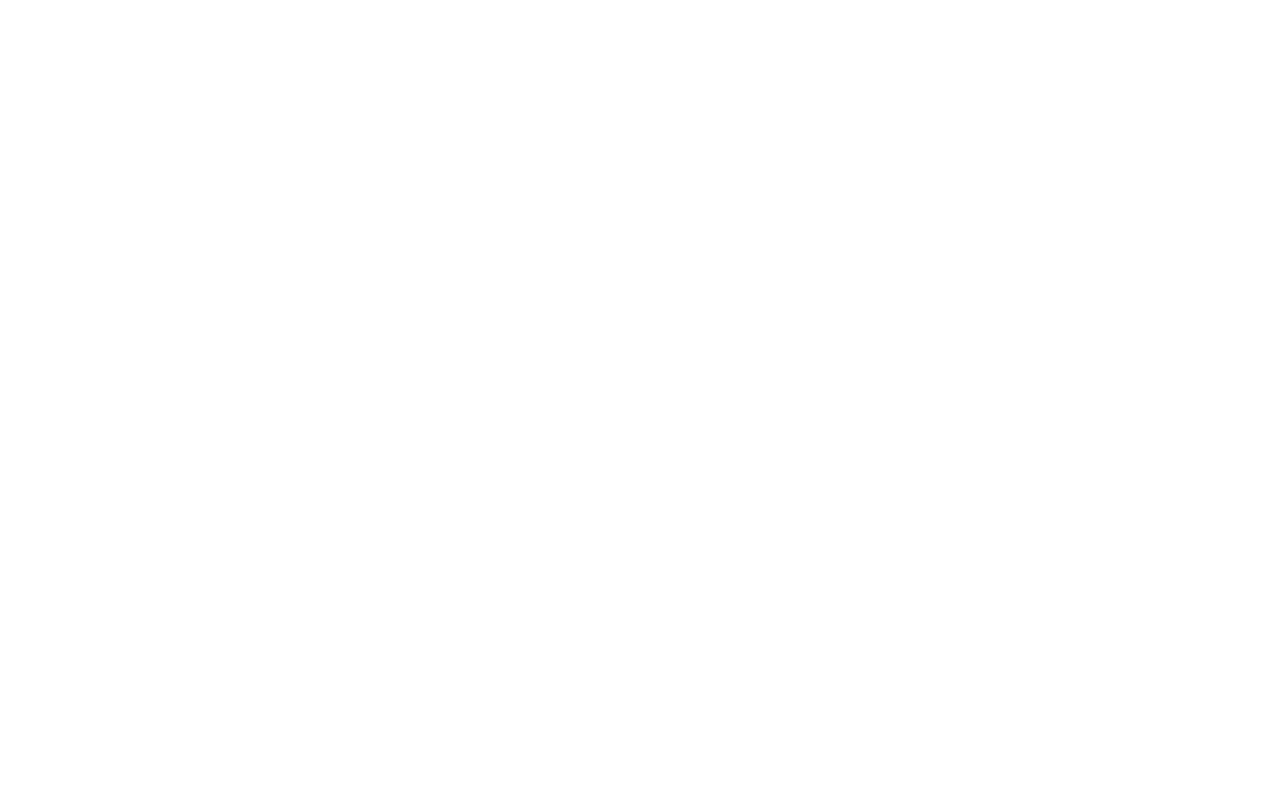
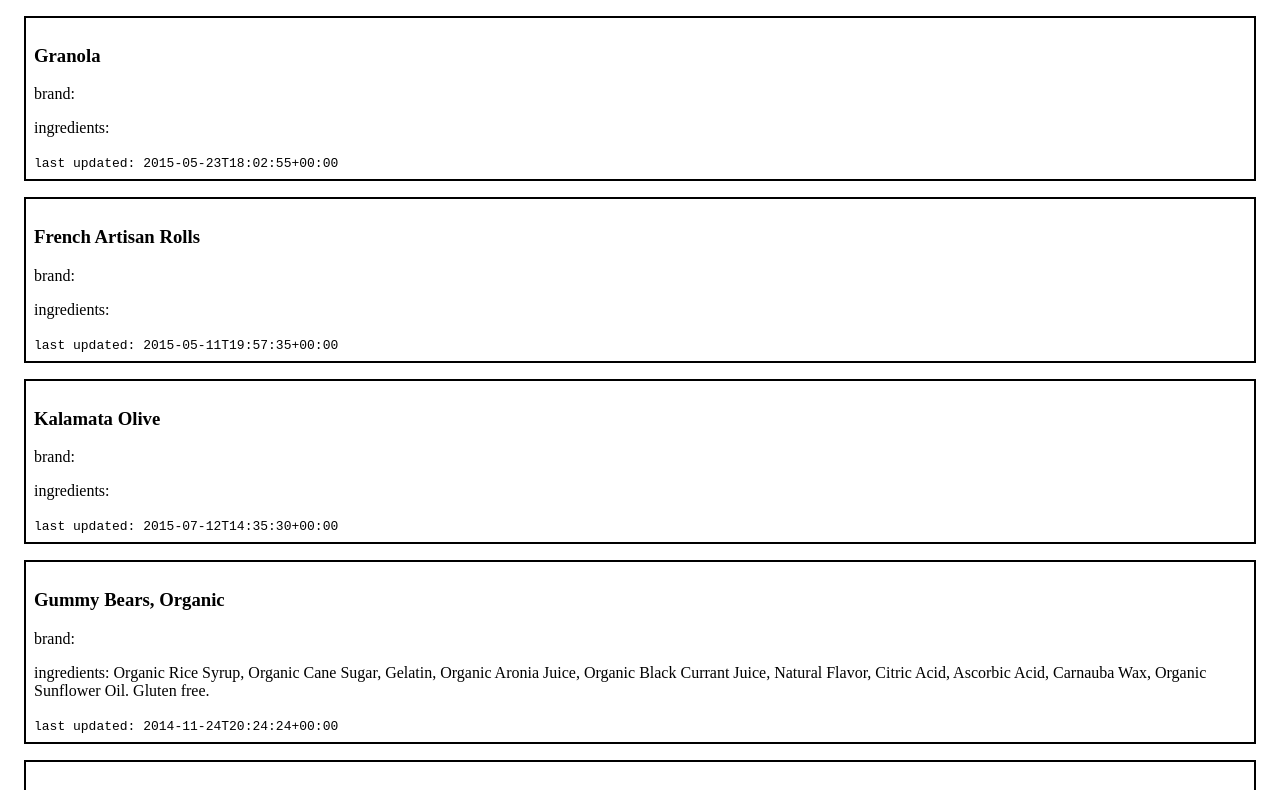
Before and after one commit to danielc92/react-grocery-app, a React (Create React App) app: page / in a window 1280 px wide. Shown: the top 790 px of the page. Built offline with nearby package versions, Linux system fonts and the light colour scheme.

Commit message:
Added some attribuets to Grocery detail, added grocery list content

```diff
--- a/src/GroceryDetail.js
+++ b/src/GroceryDetail.js
@@ -4,8 +4,12 @@
     render() {
         return (
             <React.Fragment>
-
-
+                <article style={{border:'2px solid black', padding: '0.5rem', margin: '1rem'}}>
+                    <h3>{this.props.item.item_name}</h3>
+                    <p>brand: {this.props.item.item_brand}</p>
+                    <p>ingredients: {this.props.item.nf_ingredient_statement}</p>
+                    <code>last updated: {this.props.item.updated_at}</code>
+                </article>
             </React.Fragment>
         )
     }
--- a/src/GroceryList.js
+++ b/src/GroceryList.js
@@ -1,11 +1,16 @@
 import React, { Component } from 'react'
+import GroceryDetail from './GroceryDetail';
 
 export default class GroceryList extends Component {
     render() {
         return (
             <React.Fragment>
-
-
+            {
+                this.props.data.map(item => {
+                    return <GroceryDetail key={item.item_id} item={item}
+                    />
+                })
+            }
             </React.Fragment>
         )
     }
```
Also changed, not shown: src/App.js.
